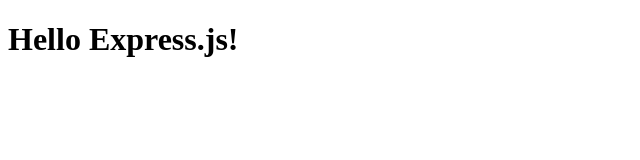
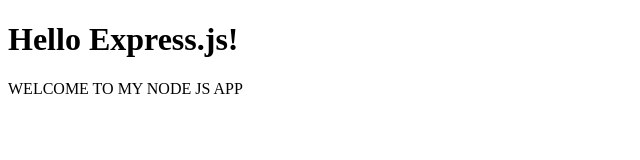
Before and after one commit to MindfulBell/web-server, a website: page public/index.html in a window 1280 px wide. Shown: the whole page, without its empty margins (0-640 px from the left). Drawn offline with Linux system fonts and the light colour scheme.

Commit message:
added P tag

```diff
--- a/public/index.html
+++ b/public/index.html
@@ -7,5 +7,6 @@
 	</head>
 	<body>
 		<h1>Hello Express.js!</h1>
+		<p>WELCOME TO MY NODE JS APP</p>
 	</body>
 </html>
```
